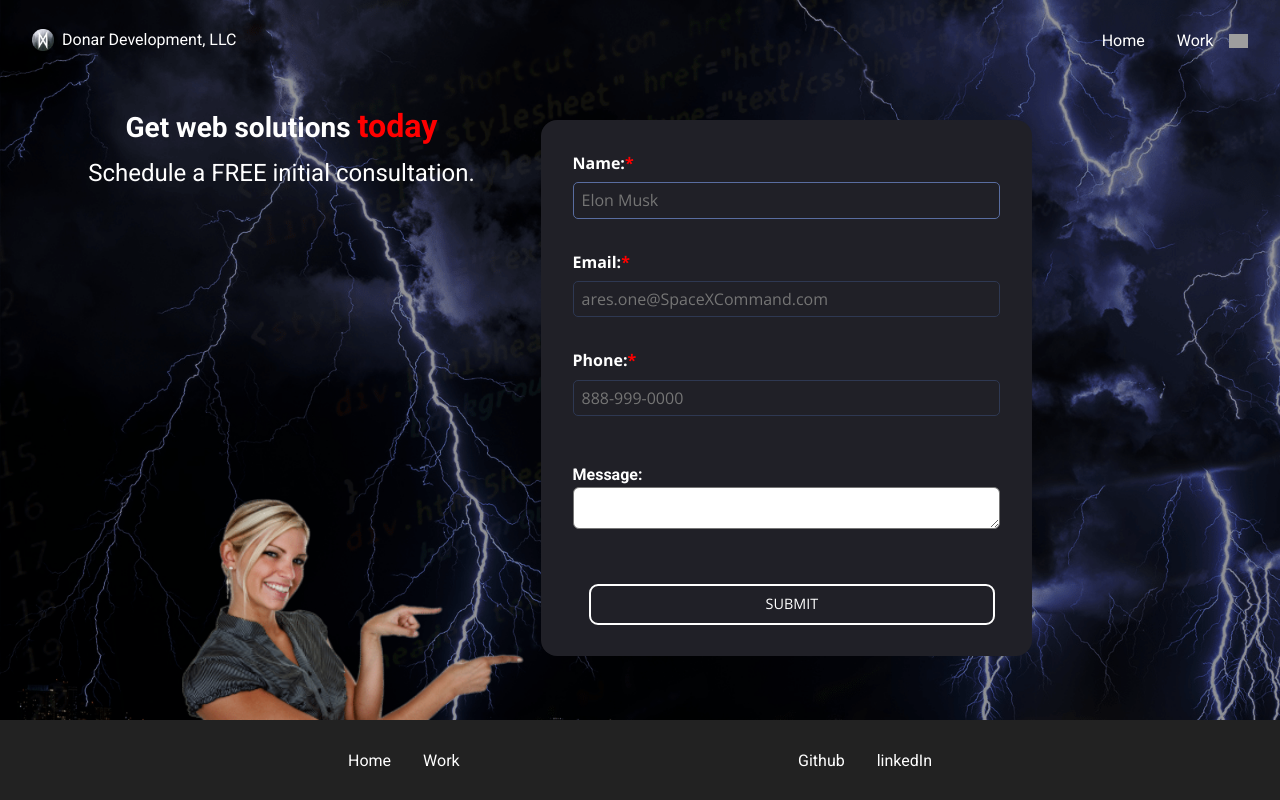
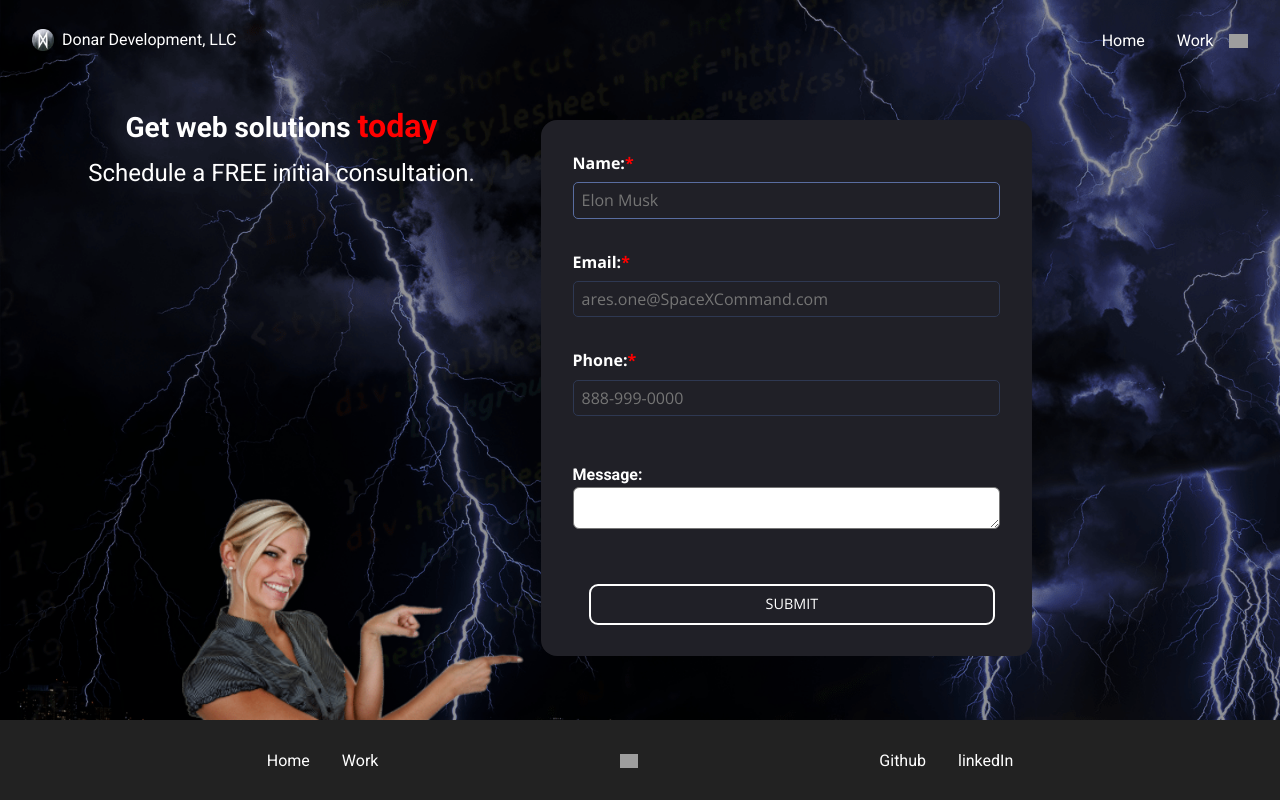
Before and after one commit to dricardo1/Donar_Development, a website built with Parcel: page contact.html in a window 1280 px wide. Built offline with nearby package versions, Linux system fonts and the light colour scheme; grey boxes are pictures that could not be loaded; a web font is replaced by a local one.

Commit message:
Parcel build SSL

```diff
--- a/contact.html
+++ b/contact.html
@@ -102,6 +102,9 @@
         </ul>
         </nav>
         <nav class="footer-nav">
+          <img src="https://www.positivessl.com/images/seals/positivessl_trust_seal_lg_222x54.png" alt="SSL security logo" height="14vh" width="auto">
+        </nav>
+        <nav class="footer-nav">
           <ul>
             <li>
               <a
```
Also changed, not shown: dist/contact.html, dist/work.js, 6 other files.
